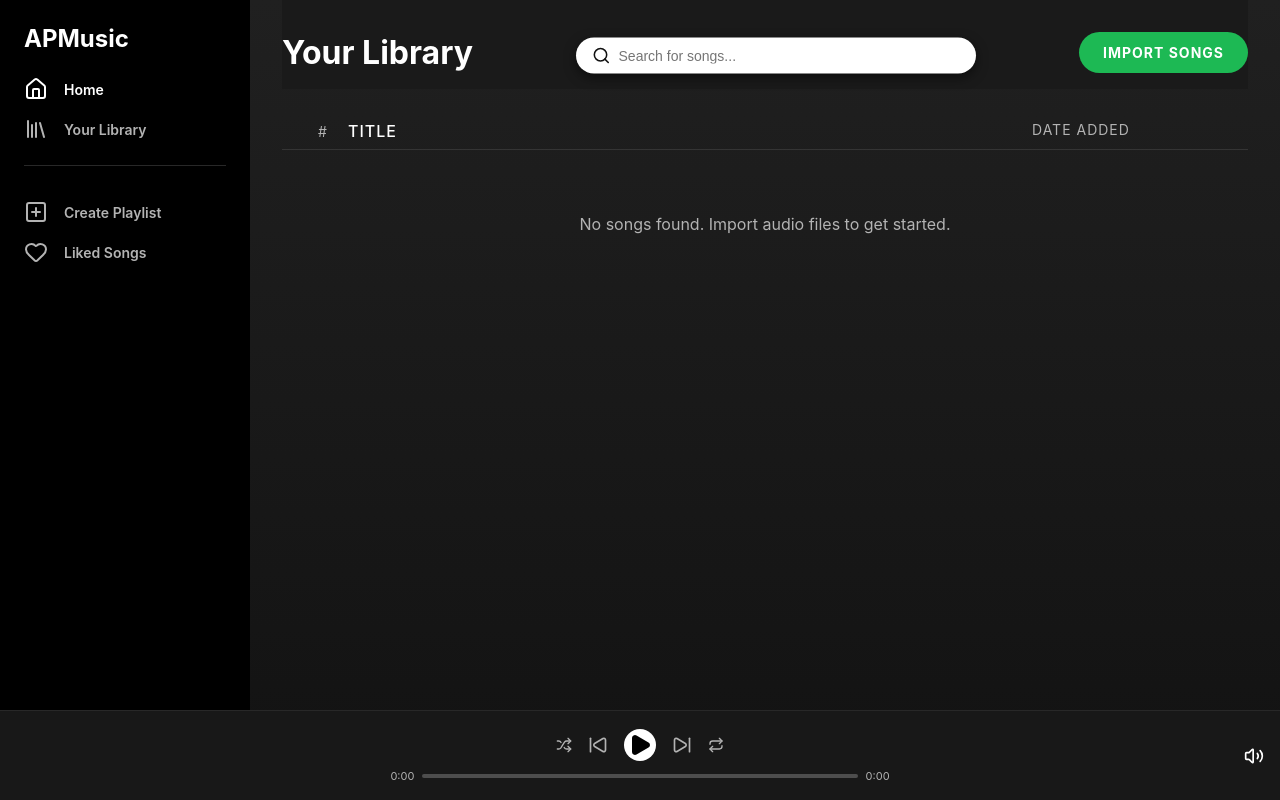
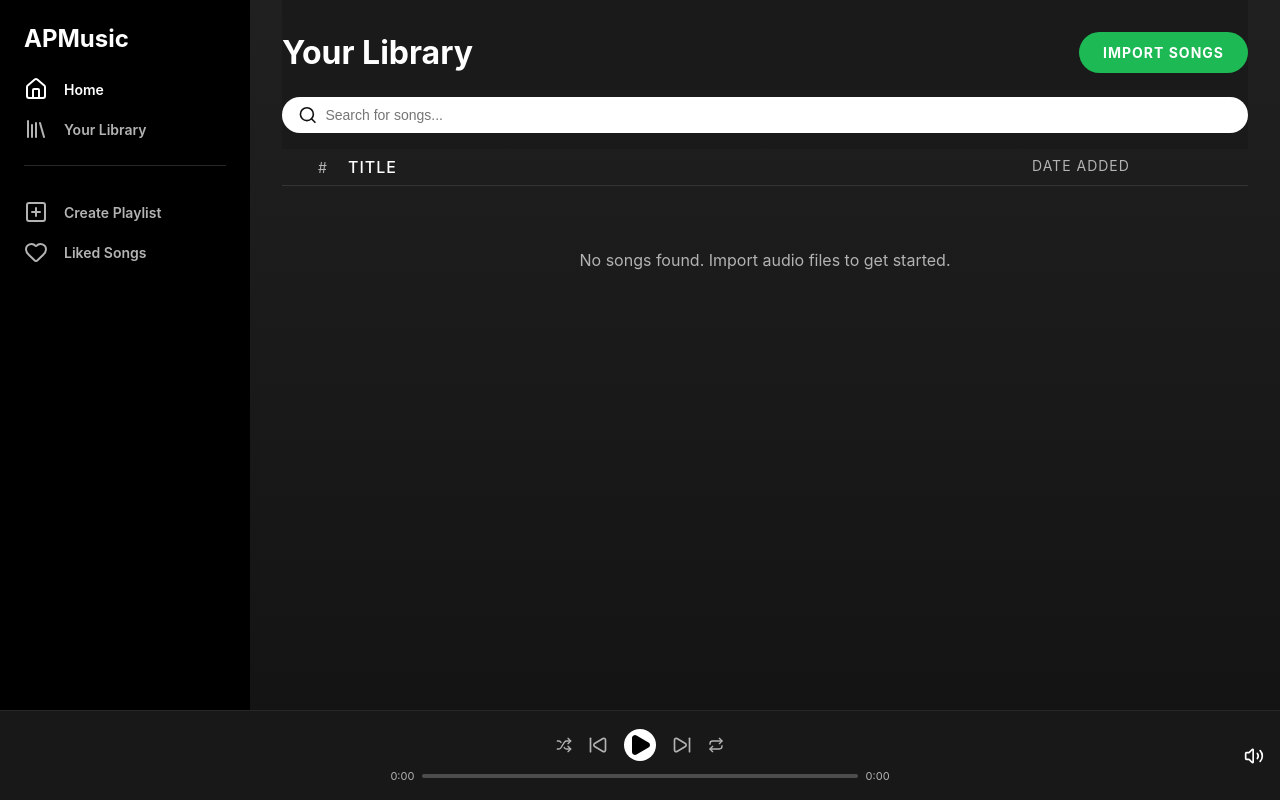
Before and after one commit to Andhinee/apmusic, a React (Vite) app: page / in a window 1280 px wide. Built offline with nearby package versions, Linux system fonts and the light colour scheme.

Commit message:
Update layout: swap import/search and make search sticky

```diff
--- a/src/components/SongList.jsx
+++ b/src/components/SongList.jsx
@@ -56,17 +56,6 @@ const SongList = () => {
             <div className="header">
                 <h1>Your Library</h1>
 
-                <div className="search-container">
-                    <Search className="search-icon" size={20} />
-                    <input
-                        type="text"
-                        placeholder="Search for songs..."
-                        value={searchTerm}
-                        onChange={(e) => setSearchTerm(e.target.value)}
-                        className="search-input"
-                    />
-                </div>
-
                 <label className="import-btn">
                     Import Songs
                     <input
@@ -78,6 +67,20 @@ const SongList = () => {
                     />
                 </label>
             </div>
+
+            <div className="sticky-search-header">
+                <div className="search-container">
+                    <Search className="search-icon" size={20} />
+                    <input
+                        type="text"
+                        placeholder="Search for songs..."
+                        value={searchTerm}
+                        onChange={(e) => setSearchTerm(e.target.value)}
+                        className="search-input"
+                    />
+                </div>
+            </div>
+
 
             <div className="song-table">
                 <div className="table-header">
--- a/src/styles/SongList.css
+++ b/src/styles/SongList.css
@@ -12,7 +12,7 @@
     display: flex;
     justify-content: space-between;
     align-items: center;
-    margin-bottom: 24px;
+    margin-bottom: 0px;
     background-color: #1a1a1a;
     /* Match background to hide scrolling content behind it */
     padding: 16px 0;
@@ -156,14 +156,30 @@
     margin: 0 16px;
     flex: 1;
     max-width: 400px;
+}
 
-    /* Sticky Magic */
+.sticky-search-header {
     position: sticky;
-    top: 24px;
-    /* Give it some breathing room from the top edge */
-    z-index: 20;
-    box-shadow: 0 4px 12px rgba(0, 0, 0, 0.5);
-    /* Shadow to separate from content below */
+    top: 0;
+    z-index: 100;
+    background-color: #1a1a1a;
+    /* Match container background or component background */
+    padding: 8px 0 16px 0;
+    margin-top: 0;
+    /* Pull it up a bit if needed, or adjust padding */
+    display: flex;
+    justify-content: flex-end;
+    /* Or center, depending on preference. Right now search-container is flex:1 */
+}
+
+/* Ensure search container takes full width inside sticky header if needed, or adjust alignment */
+.sticky-search-header .search-container {
+    margin: 0;
+    /* Reset margins inside this new context if needed */
+    width: 100%;
+    /* Take full width of the sticky header */
+    max-width: none;
+    /* Or keep max-width if you want it limited */
 }
 
 .search-icon {
```
